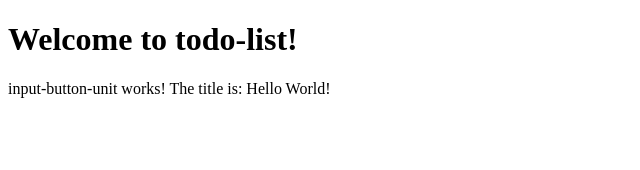
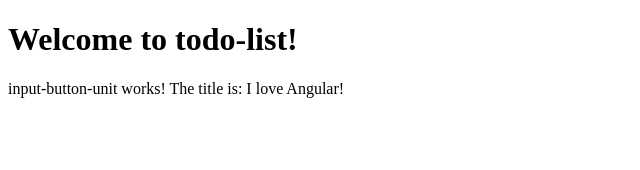
Before and after one commit to VaishDark/ng-girls-todo-list, an Angular app: page / in a window 1280 px wide. Shown: the top 170 px of the page, without its empty margins (0-640 px from the left). Built offline with nearby package versions, Linux system fonts and the light colour scheme.

Commit message:
Committing...

```diff
--- a/src/app/input-button-unit/input-button-unit.component.ts
+++ b/src/app/input-button-unit/input-button-unit.component.ts
@@ -12,10 +12,19 @@ import { Component, OnInit } from '@angular/core';
 })
 export class InputButtonUnitComponent implements OnInit {
 
-  constructor() { }
+  title = 'Hello World!';
+
+  constructor() {
+    this.changeTitle('My First Angular App');
+    console.log('in constructor: '+ this.title)
+   }
 
   ngOnInit(): void {
+    this.changeTitle('I love Angular!');
+    console.log('in ngOnInit: '+ this.title)
   }
 
-  title = 'Hello World!';
+  changeTitle(newTitle: string){
+    this.title = newTitle;
+  }
 }
```
